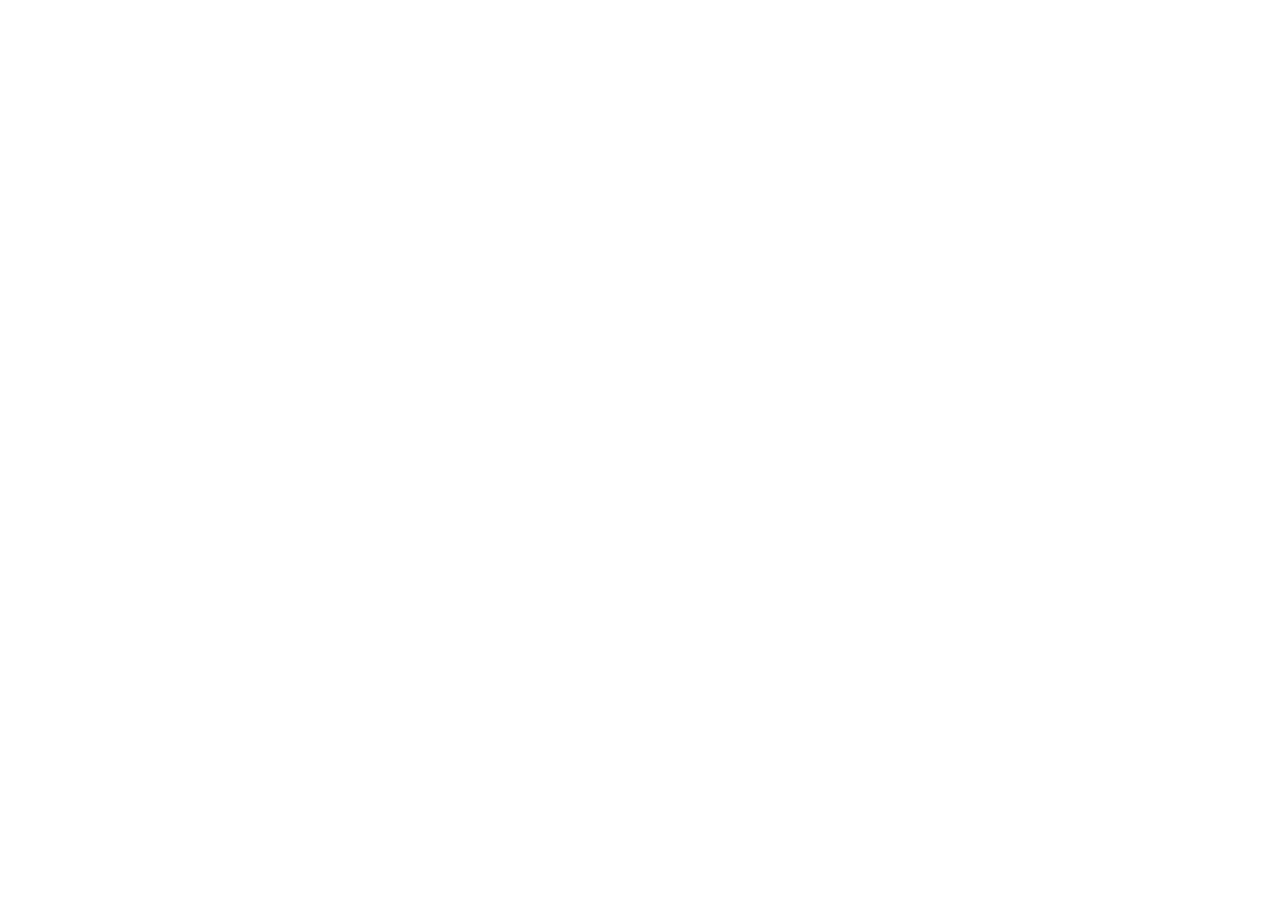
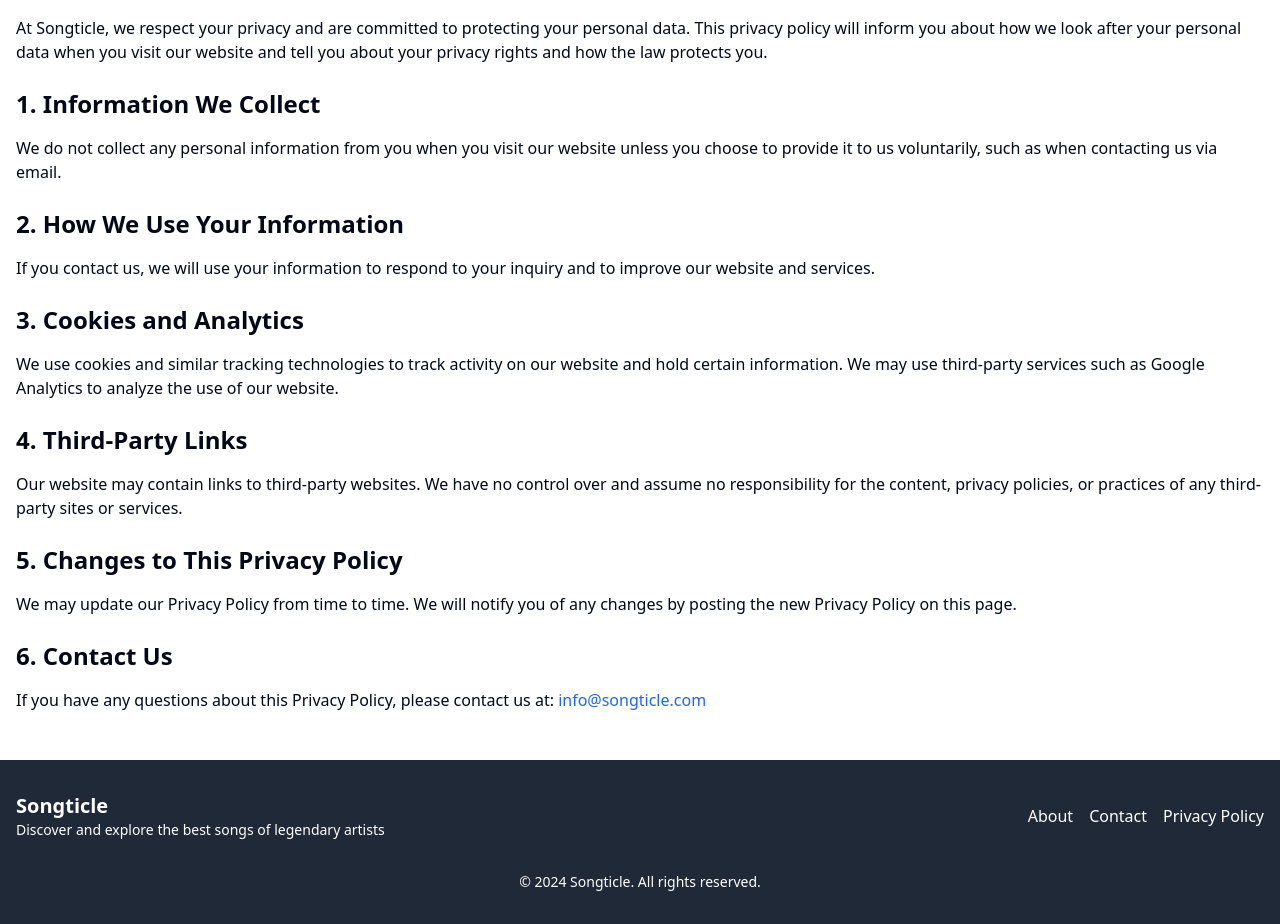
Before and after one commit to ilyasakkus/songticle, a React (Vite) app: page /privacy-policy in a window 1280 px wide. Before the commit this address had no page. Shown: the part 180-1104 px from the top of the page. Before the commit the page ends 800 px from the top, so only its background shows below. Built offline with nearby package versions, Linux system fonts and the light colour scheme.

Commit message:
Add privacy policy and link
Created a privacy policy document and updated the Footer component to include a link to the new privacy policy.
[skip gpt_engineer]

```diff
--- a/src/App.jsx
+++ b/src/App.jsx
@@ -5,6 +5,7 @@ import { BrowserRouter, Routes, Route } from "react-router-dom";
 import Index from "./pages/Index";
 import About from "./pages/About";
 import Contact from "./pages/Contact";
+import PrivacyPolicy from "./pages/PrivacyPolicy";
 import AdelaideLouiseHall from "./pages/AdelaideLouiseHall";
 import MetroBoomin from "./pages/MetroBoomin";
 import KendrickLamar from "./pages/KendrickLamar";
@@ -57,6 +58,7 @@ const App = () => (
           <Route path="/" element={<Index />} />
           <Route path="/about" element={<About />} />
           <Route path="/contact" element={<Contact />} />
+          <Route path="/privacy-policy" element={<PrivacyPolicy />} />
           <Route path="/adelaide-louise-hall" element={<AdelaideLouiseHall />} />
           <Route path="/metro-boomin" element={<MetroBoomin />} />
           <Route path="/kendrick-lamar" element={<KendrickLamar />} />
--- a/src/components/Footer.jsx
+++ b/src/components/Footer.jsx
@@ -1,4 +1,5 @@
 import React from 'react';
+import { Link } from 'react-router-dom';
 
 const Footer = () => {
   return (
@@ -10,9 +11,9 @@ const Footer = () => {
             <p className="text-sm">Discover and explore the best songs of legendary artists</p>
           </div>
           <div className="flex space-x-4">
-            <a href="#" className="hover:text-blue-400">About</a>
-            <a href="#" className="hover:text-blue-400">Contact</a>
-            <a href="#" className="hover:text-blue-400">Privacy Policy</a>
+            <Link to="/about" className="hover:text-blue-400">About</Link>
+            <Link to="/contact" className="hover:text-blue-400">Contact</Link>
+            <Link to="/privacy-policy" className="hover:text-blue-400">Privacy Policy</Link>
           </div>
         </div>
         <div className="mt-8 text-center text-sm">
--- /dev/null
+++ b/src/pages/PrivacyPolicy.jsx
@@ -0,0 +1,45 @@
+import React from 'react';
+import Header from '../components/Header';
+import Footer from '../components/Footer';
+
+const PrivacyPolicy = () => {
+  return (
+    <div className="min-h-screen flex flex-col">
+      <Header />
+      <main className="flex-grow container mx-auto px-4 py-8">
+        <h1 className="text-3xl font-bold mb-6">Privacy Policy</h1>
+        <p className="mb-4">Last updated: {new Date().toLocaleDateString()}</p>
+        <p className="mb-4">
+          At Songticle, we respect your privacy and are committed to protecting your personal data. This privacy policy will inform you about how we look after your personal data when you visit our website and tell you about your privacy rights and how the law protects you.
+        </p>
+        <h2 className="text-2xl font-semibold mt-6 mb-4">1. Information We Collect</h2>
+        <p className="mb-4">
+          We do not collect any personal information from you when you visit our website unless you choose to provide it to us voluntarily, such as when contacting us via email.
+        </p>
+        <h2 className="text-2xl font-semibold mt-6 mb-4">2. How We Use Your Information</h2>
+        <p className="mb-4">
+          If you contact us, we will use your information to respond to your inquiry and to improve our website and services.
+        </p>
+        <h2 className="text-2xl font-semibold mt-6 mb-4">3. Cookies and Analytics</h2>
+        <p className="mb-4">
+          We use cookies and similar tracking technologies to track activity on our website and hold certain information. We may use third-party services such as Google Analytics to analyze the use of our website.
+        </p>
+        <h2 className="text-2xl font-semibold mt-6 mb-4">4. Third-Party Links</h2>
+        <p className="mb-4">
+          Our website may contain links to third-party websites. We have no control over and assume no responsibility for the content, privacy policies, or practices of any third-party sites or services.
+        </p>
+        <h2 className="text-2xl font-semibold mt-6 mb-4">5. Changes to This Privacy Policy</h2>
+        <p className="mb-4">
+          We may update our Privacy Policy from time to time. We will notify you of any changes by posting the new Privacy Policy on this page.
+        </p>
+        <h2 className="text-2xl font-semibold mt-6 mb-4">6. Contact Us</h2>
+        <p className="mb-4">
+          If you have any questions about this Privacy Policy, please contact us at: <a href="mailto:info@songticle.com" className="text-blue-600 hover:underline">info@songticle.com</a>
+        </p>
+      </main>
+      <Footer />
+    </div>
+  );
+};
+
+export default PrivacyPolicy;
```
Also changed, not shown: 1 other file (tests, documents, lock files or other folders).
